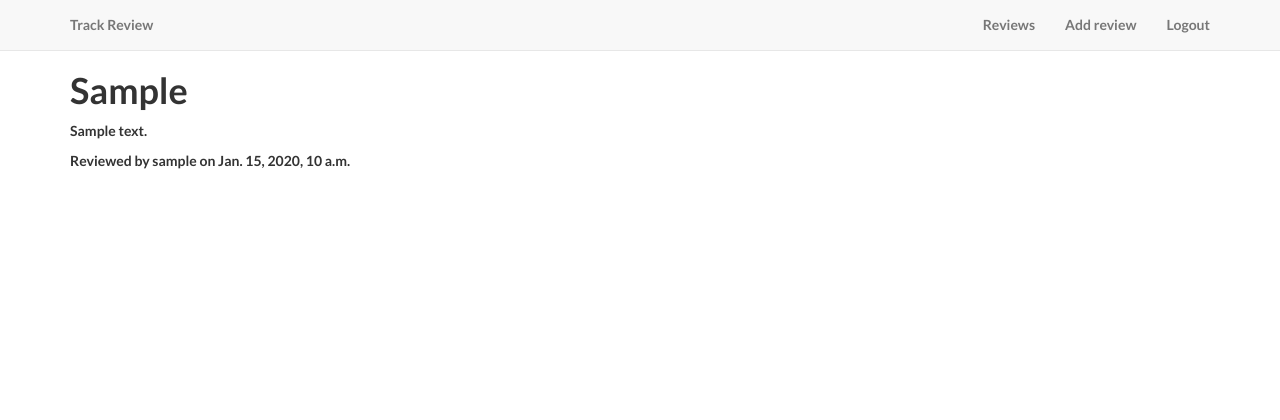
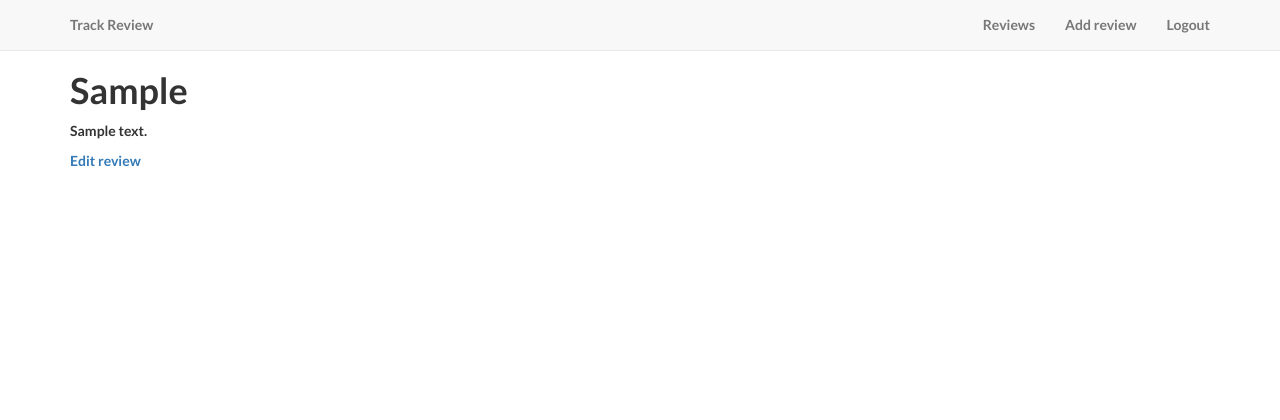
Before and after one commit to njc413/track_review, a Django app: page /review/1/ in a window 1280 px wide. Shown: the top 420 px of the page. Run offline with Django 3.2, Linux system fonts and the light colour scheme; the first user in the database is signed in; tables that the repository leaves empty hold one stand-in row (Sample ...); some libraries are stand-ins or nearby versions.

Commit message:
Add review update view

```diff
--- a/core/urls.py
+++ b/core/urls.py
@@ -8,4 +8,5 @@ urlpatterns = patterns('',
    url(r'^review/create/$', ReviewCreateView.as_view(), name='review_create'),
    url(r'review/$', ReviewListView.as_view(), name='review_list'),
    url(r'^review/(?P<pk>\d+)/$', ReviewDetailView.as_view(), name='review_detail'),
+   url(r'^review/update/(?P<pk>\d+)/$', ReviewUpdateView.as_view(), name='review_update'),
  )
--- a/core/views.py
+++ b/core/views.py
@@ -1,5 +1,5 @@
 from django.shortcuts import render
-from django.views.generic import TemplateView, CreateView, ListView, DetailView
+from django.views.generic import TemplateView, CreateView, ListView, DetailView, UpdateView
 from django.core.urlresolvers import reverse_lazy
 from .models import *
 
@@ -24,3 +24,8 @@ class ReviewListView(ListView):
 class ReviewDetailView(DetailView):
     model = Review
     template_name = 'review/review_detail.html'
+
+class ReviewUpdateView(UpdateView):
+    model = Review
+    template_name = 'review/review_form.html'
+    fields = ['Track', 'Review']
--- a/templates/review/review_detail.html
+++ b/templates/review/review_detail.html
@@ -2,5 +2,7 @@
 {% block content %}
 <h1>{{ review.Track }}</h1>
 <p>{{ review.Review }}</p>
-<p>Reviewed by {{ review.user.username }} on {{ review.created_at }}</p>
+{% if review.user == user %}
+<p><a href="{% url 'review_update' pk=review.id %}">Edit review</a></p>
+{% endif %}
 {% endblock %}
```
